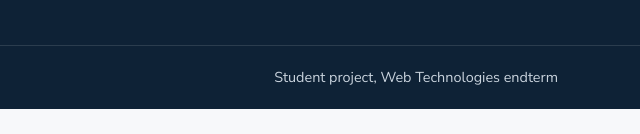
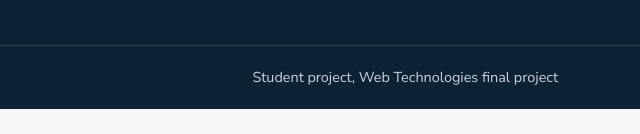
Before and after one commit to magzhanmyktybay/dastarkhan, a plain HTML site: page menu.html in a window 1280 px wide. Shown: the part 4121-4255 px from the top of the page, 640-1280 px from the left. Drawn offline with nearby package versions, Linux system fonts and the light colour scheme; no server answers.

Commit message:
Fix eye icon, change endterm to final project

```diff
--- a/menu.html
+++ b/menu.html
@@ -421,7 +421,7 @@
     <div class="footer-bottom">
       <div class="container d-flex flex-wrap justify-content-between gap-2">
         <p class="mb-0">&copy; 2026 Dastarkhan Restaurant. All rights reserved.</p>
-        <p class="mb-0">Student project, Web Technologies endterm</p>
+        <p class="mb-0">Student project, Web Technologies final project</p>
       </div>
     </div>
   </footer>
```
Also changed, not shown: about.html (+1 -1 lines), contact.html (+1 -1 lines), gallery.html (+1 -1 lines), index.html (+1 -1 lines), login.html (+1 -1 lines), register.html (+1 -1 lines), thank-you.html (+1 -1 lines).
